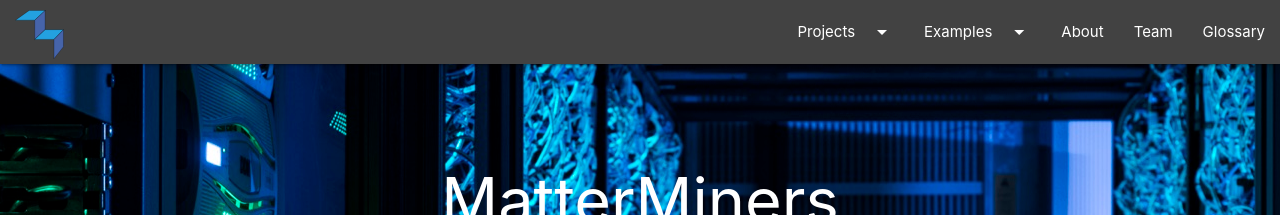
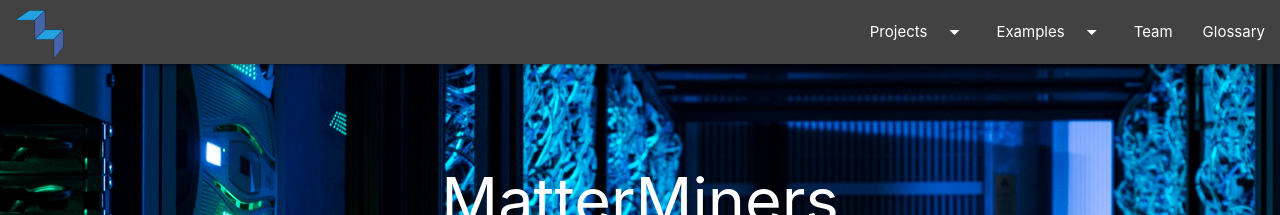
Before and after one commit to MatterMiners/matterminers.github.io, a Jekyll site: the page built from index.md, in a window 1280 px wide. Shown: the top 215 px of the page. Built offline with Jekyll 4.4.1, drawn with Linux system fonts in a browser that asks for light colours; nearby versions of some CDN libraries.

Commit message:
removed about menu item

```diff
--- a/_includes/navigation.html
+++ b/_includes/navigation.html
@@ -2,12 +2,11 @@
 <div class="navbar-fixed">
 	<nav>
 		<div class="nav-wrapper">
-			<a href="#!" class="brand-logo"><img src="assets/images/mm.svg" class="responsive-img"></a>
+			<a href="/" class="brand-logo"><img src="assets/images/mm.svg" class="responsive-img"></a>
 			<a href="#" data-target="mobile-demo" class="sidenav-trigger"><i class="material-icons">menu</i></a>
 			<ul id="nav-mobile" class="right hide-on-med-and-down">
 				<li><a class="dropdown-trigger" href="/" data-target="projectdropdown">Projects<i class="material-icons right">arrow_drop_down</i></a></li>
 				<li><a class="dropdown-trigger" href="/" data-target="exampledropdown">Examples<i class="material-icons right">arrow_drop_down</i></a></li>
-				<li><a href="/#about">About</a></li>
 				<li><a href="/#team">Team</a></li>
 				<li><a href="/glossary.html">Glossary</a></li>
 			</ul>
@@ -29,7 +28,6 @@
 			<li><a href="/#limiter">HTCondor Limits</a></li>
 		</ul>
 	</li>
-	<li><a href="/#about">About</a></li>
 	<li><a href="/#team">Team</a></li>
 	<li><a href="/glossary.html">Glossary</a></li>
 </ul>
```
